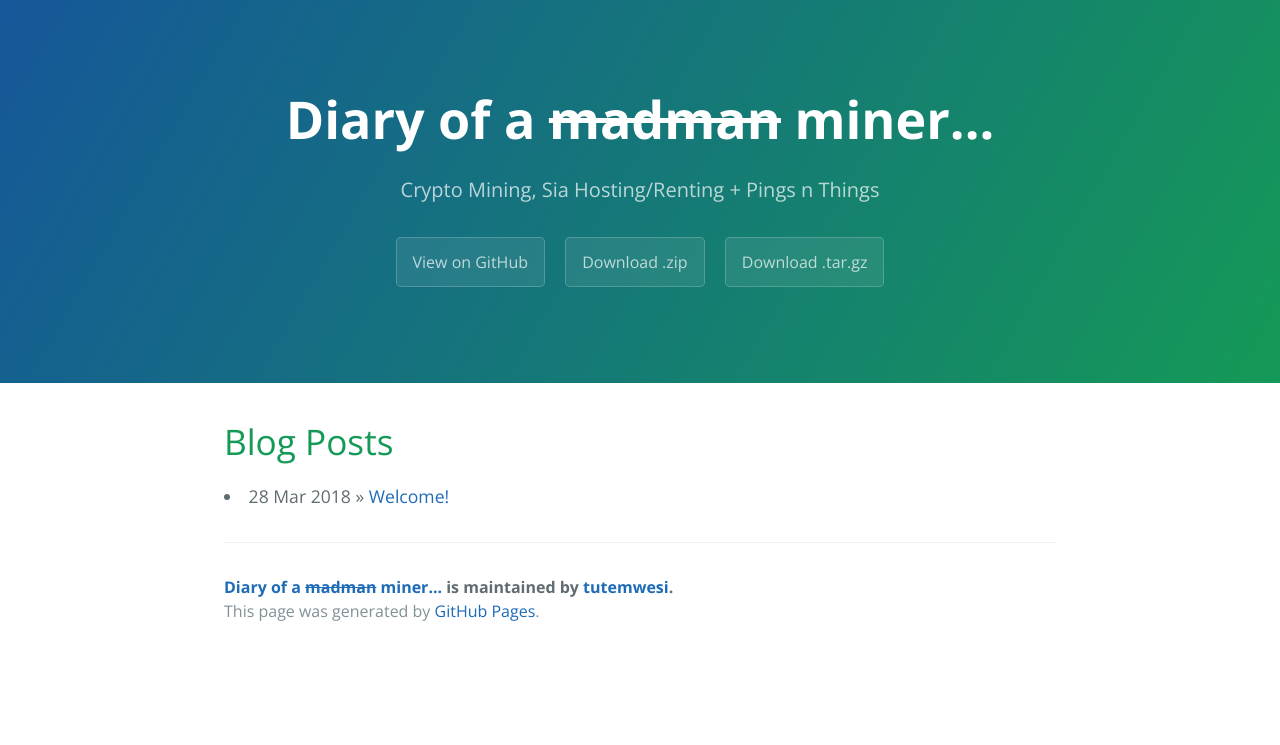
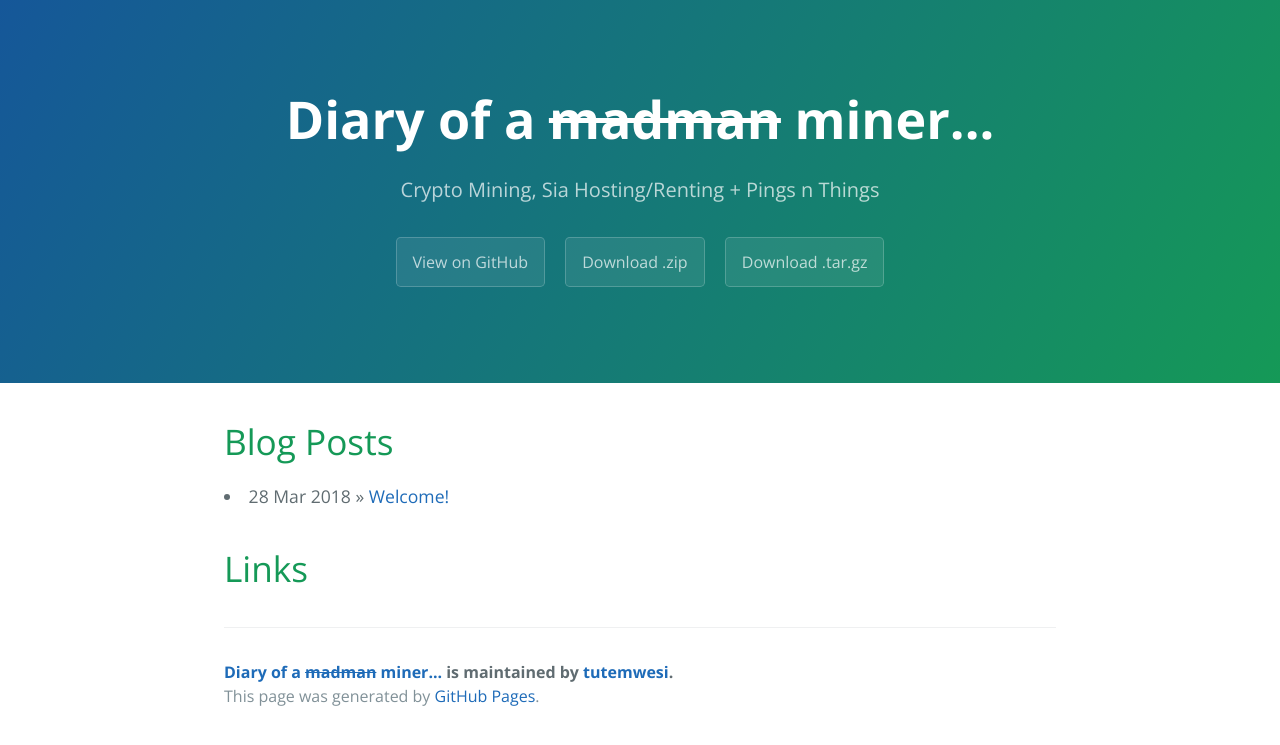
Before and after one commit to intheether/intheether.github.io, a Jekyll site: the page built from index.md, in a window 1280 px wide. Shown: the top 745 px of the page. Built offline with Jekyll 4.4.1, drawn with Linux system fonts in a browser that asks for light colours.

Commit message:
Update index.md

```diff
--- a/index.md
+++ b/index.md
@@ -8,3 +8,6 @@ title: {{ site.name }}
 {% for post in site.posts %}
 <li><span>{{ post.date | date_to_string }}</span> &raquo; <a href="{{ site.baseurl }}{{ post.url }}">{{ post.title }}</a></li>
 {% endfor %}
+
+
+# [](#header-1)Links
```
